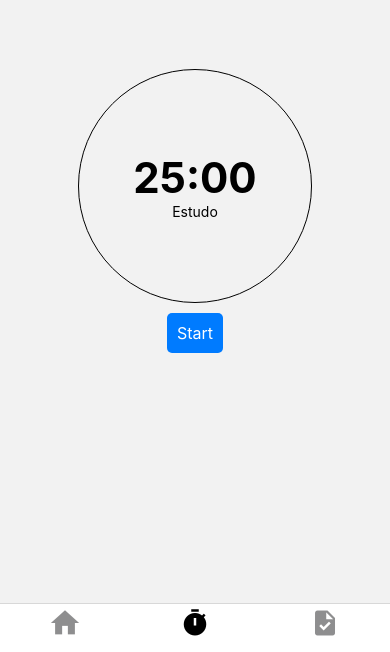
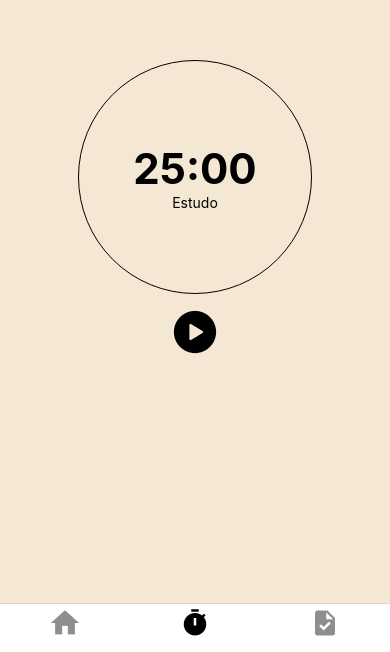
Before and after one commit to gabrielvedova/doropomo, a React Native app in the folder doropomo/: screen /Timer in a window 390 px wide. Shown: the part 192-844 px from the top of the page. Built offline with nearby package versions, Linux system fonts and the light colour scheme.

Commit message:
feat(Timer): replace button text with icon for play/pause functionality

```diff
--- a/doropomo/src/views/Timer.js
+++ b/doropomo/src/views/Timer.js
@@ -3,6 +3,7 @@ import { Text, View, TouchableOpacity, StyleSheet } from "react-native";
 import { TimerContext } from "../context/TimerContext";
 import Intervals from "../components/timer/Intervals";
 import colors from "../colors.json";
+import Ionicons from "@expo/vector-icons/Ionicons";
 
 export default ({ showButton = true }) => {
   const { isRunning, setIsRunning } = useContext(TimerContext);
@@ -11,11 +12,12 @@ export default ({ showButton = true }) => {
     <View style={styles.container}>
       <Intervals isRunning={isRunning} />
       {showButton && (
-        <TouchableOpacity
-          onPress={() => setIsRunning(!isRunning)}
-          style={styles.button}
-        >
-          <Text style={styles.buttonText}>{isRunning ? "Pause" : "Start"}</Text>
+        <TouchableOpacity onPress={() => setIsRunning(!isRunning)}>
+          <Ionicons
+            name={isRunning ? "pause-circle" : "play-circle"}
+            size={52}
+            color="#000"
+          />
         </TouchableOpacity>
       )}
     </View>
@@ -28,11 +30,7 @@ const styles = StyleSheet.create({
     justifyContent: "center",
     alignItems: "center",
     width: "100%",
-  },
-  button: {
-    padding: 10,
-    backgroundColor: "#007BFF",
-    borderRadius: 5,
+    backgroundColor: colors.background,
   },
   buttonText: {
     color: "#fff",
```
